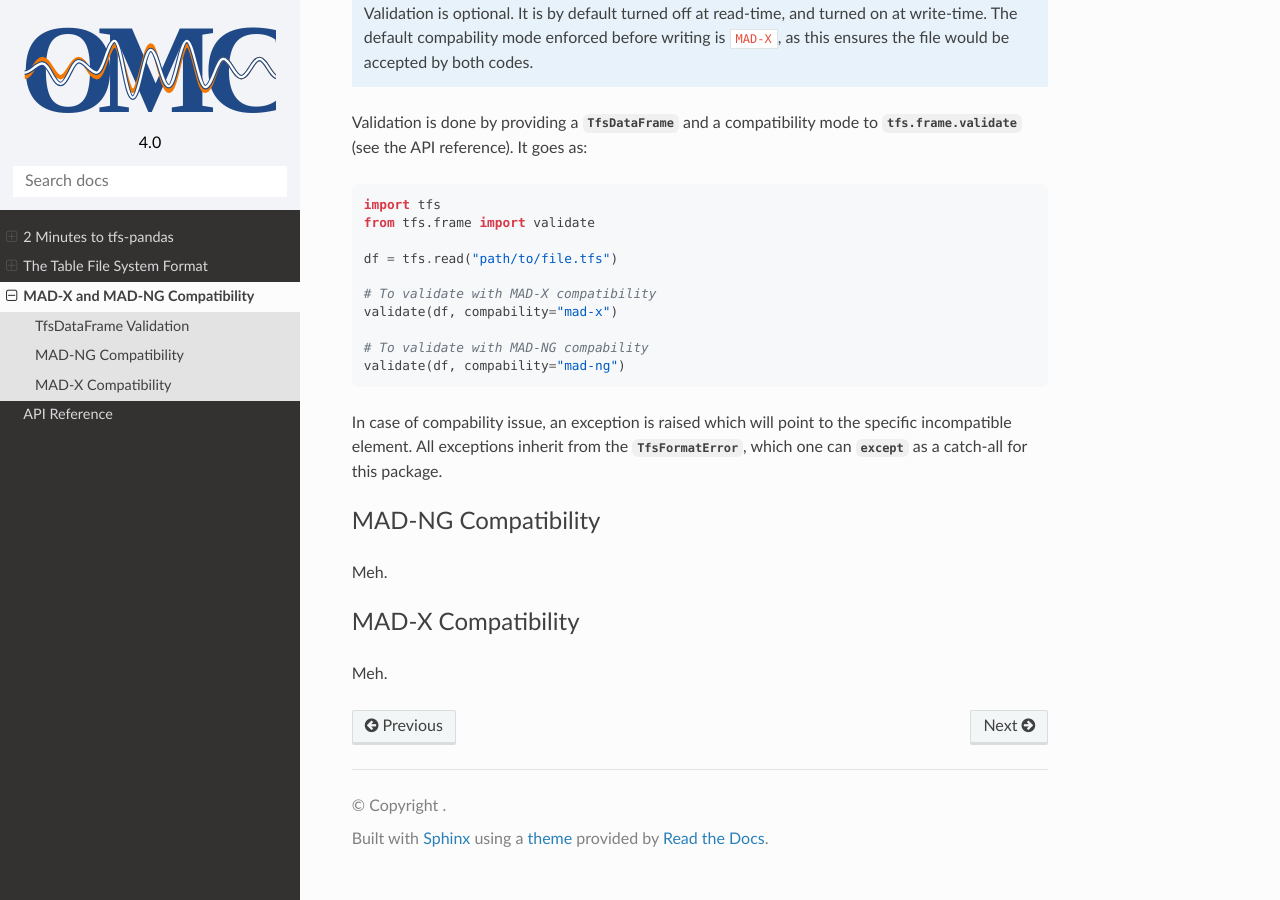
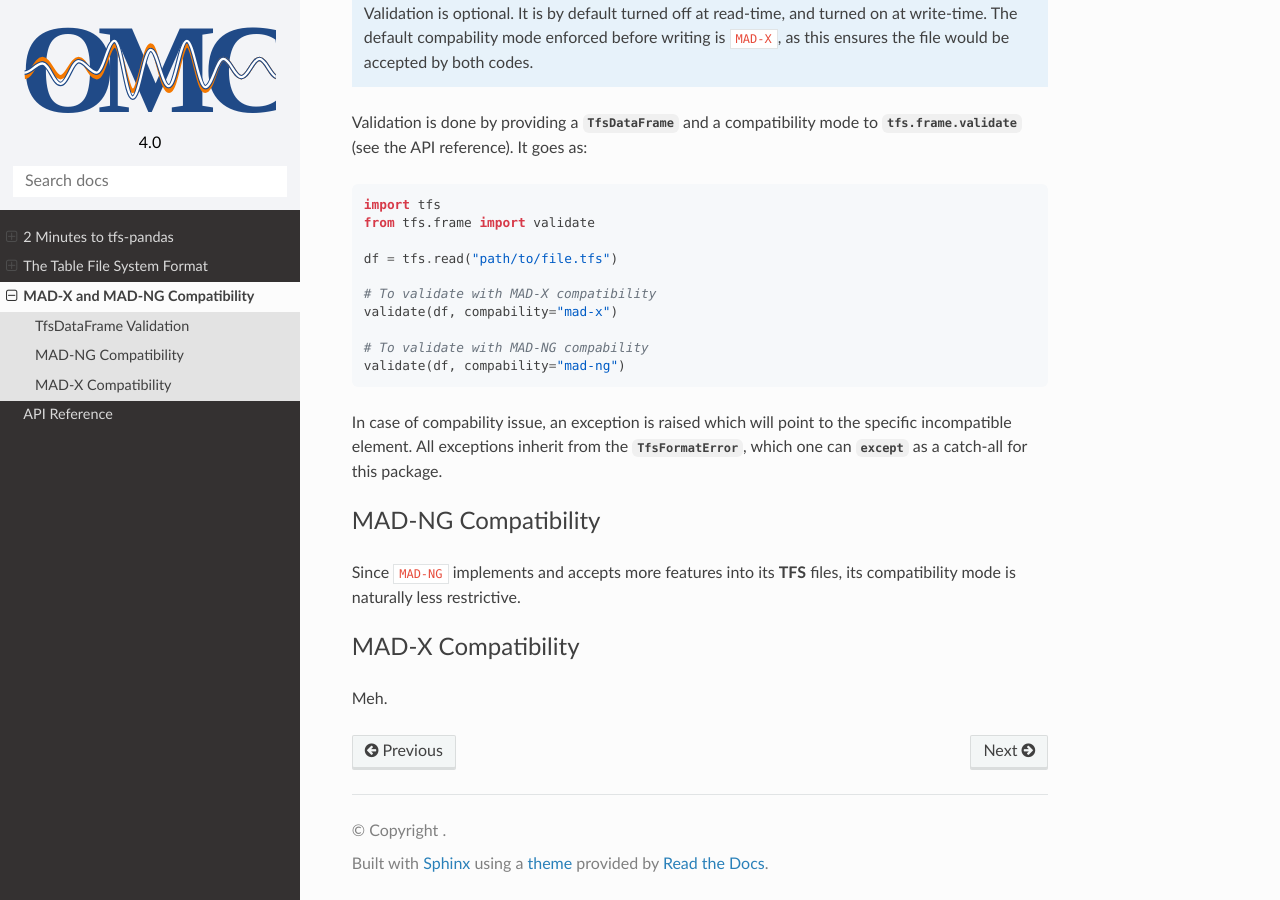
Before and after one commit to pylhc/tfs, a Sphinx documentation site: the page built from doc/compatibility.rst, in a window 1280 px wide and 900 px high, scrolled down 568 px. Built offline with Sphinx 7.4.7 and the Read the Docs theme 2.0.0, drawn with Linux system fonts in a browser that asks for light colours.

Commit message:
its a start

```diff
--- a/doc/compatibility.rst
+++ b/doc/compatibility.rst
@@ -41,7 +41,8 @@ All exceptions inherit from the `TfsFormatError`, which one can `except` as a ca
 MAD-NG Compatibility
 --------------------
 
-Meh.
+Since ``MAD-NG`` implements and accepts more features into its **TFS** files, its compatibility mode is naturally less restrictive.
+
 
 
 MAD-X Compatibility
```
